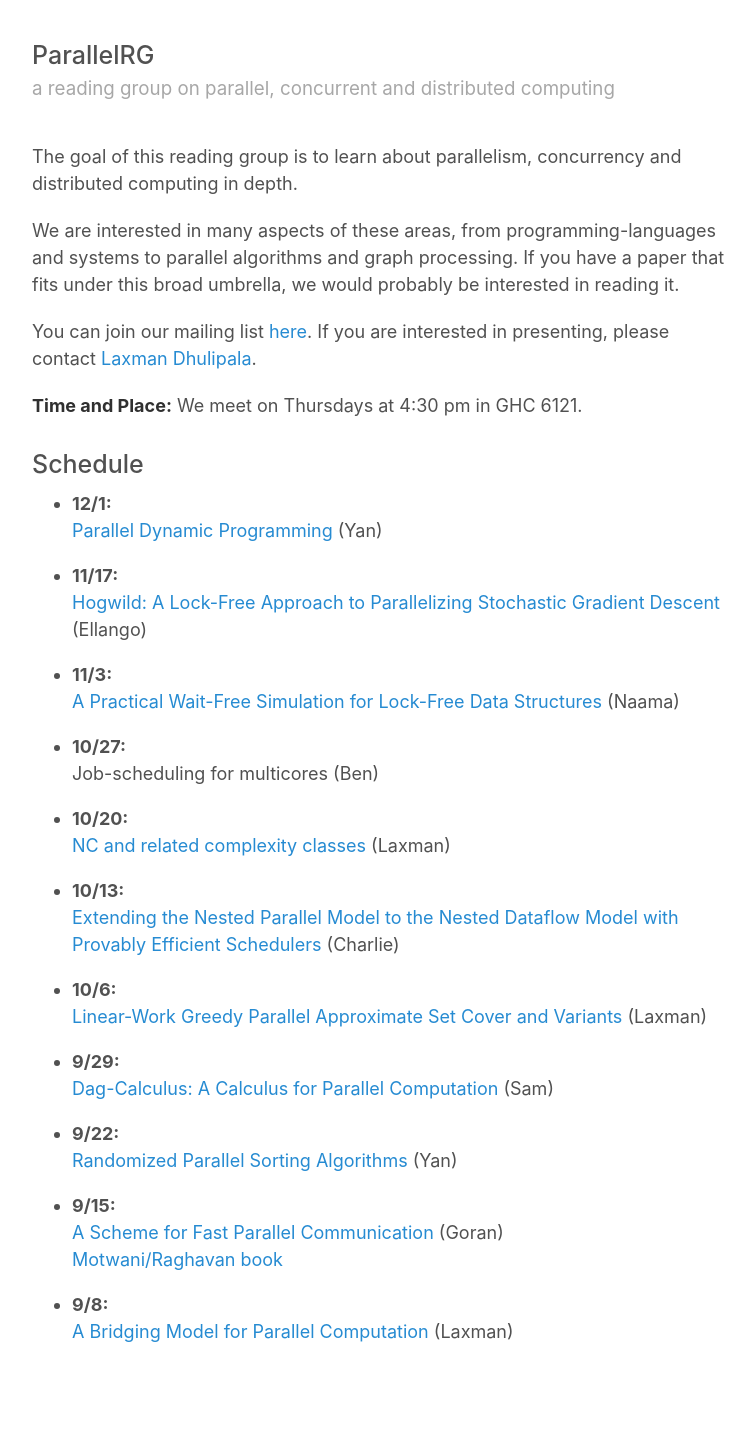
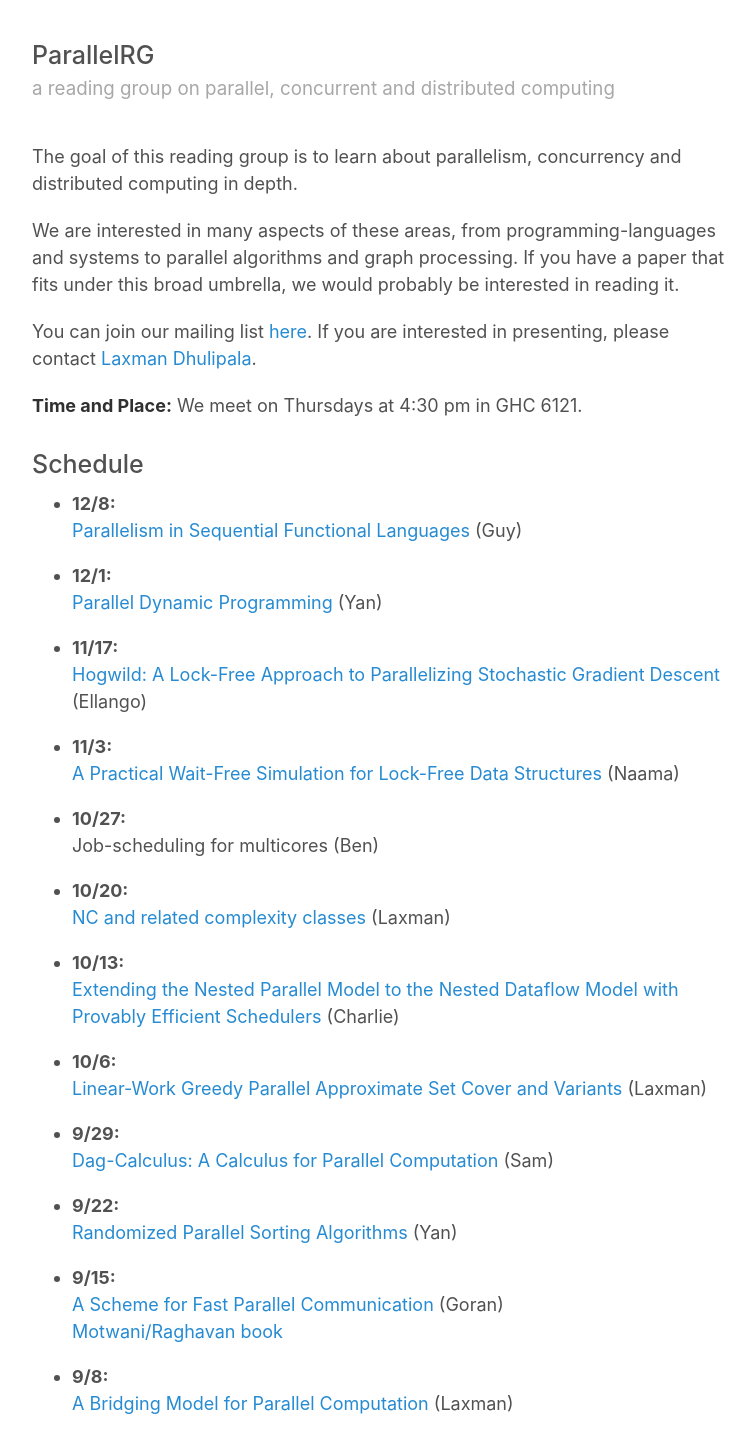
Before and after one commit to ldhulipala/ldhulipala.github.io, a Jekyll site: the page built from reading.md, in a window 1280 px wide. Shown: the whole page, without its empty margins (258-1013 px from the left). Built offline with Jekyll 4.4.1, drawn with Linux system fonts in a browser that asks for light colours; before the commit the page ends 1365 px from its top, so only the background shows below that.

Commit message:
readings

```diff
--- a/_data/readings.yaml
+++ b/_data/readings.yaml
@@ -1,3 +1,10 @@
+-
+  title: "Parallelism in Sequential Functional Languages"
+  authors: "G. Blelloch, J. Grenier"
+  url: /readings/parallelism_in_seq_fl.pdf
+  date: "12/8"
+  presenter: Guy
+
 -
   title: "Parallel Dynamic Programming"
   authors: "Z. Galil, K. Park"
```
